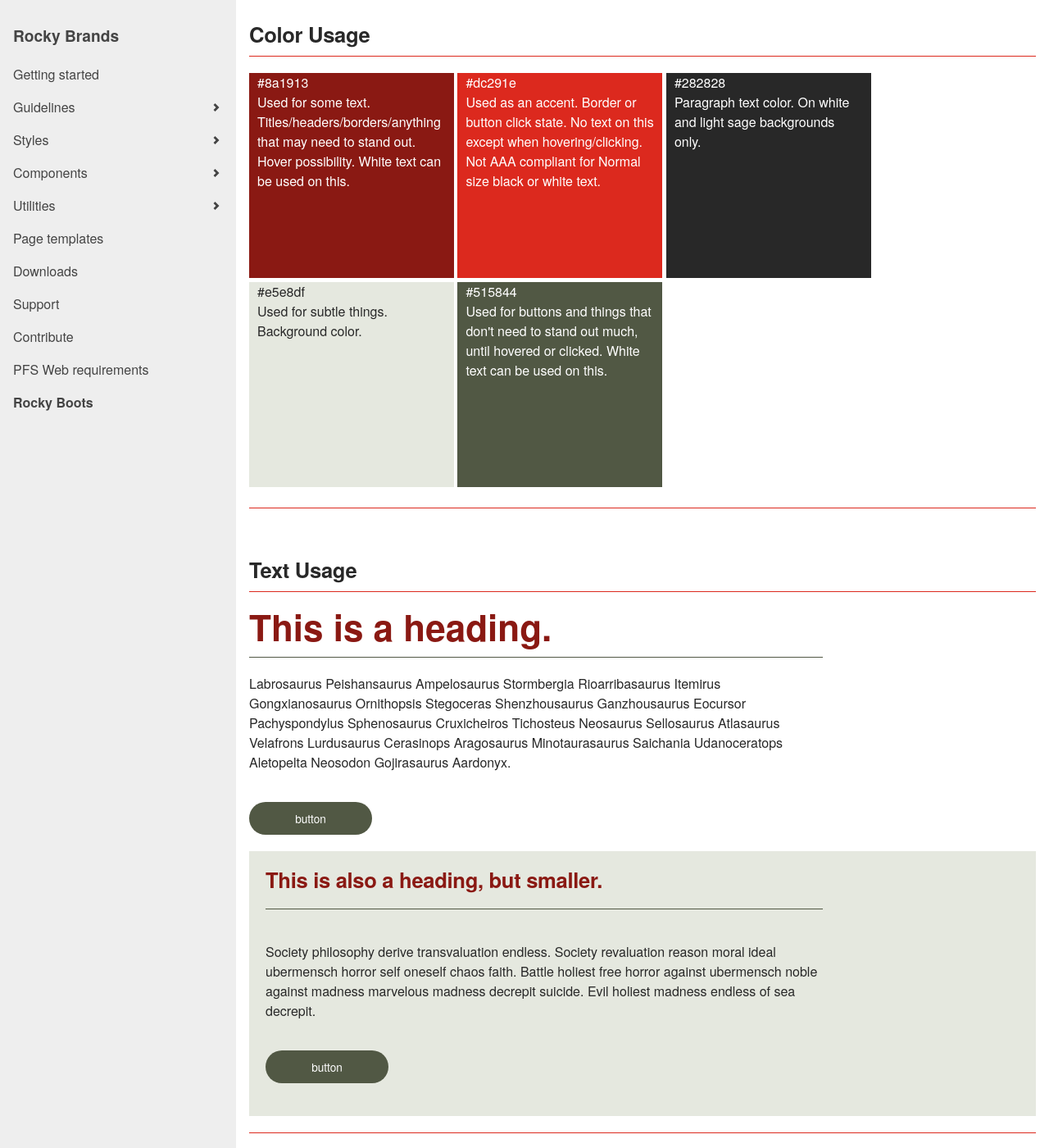
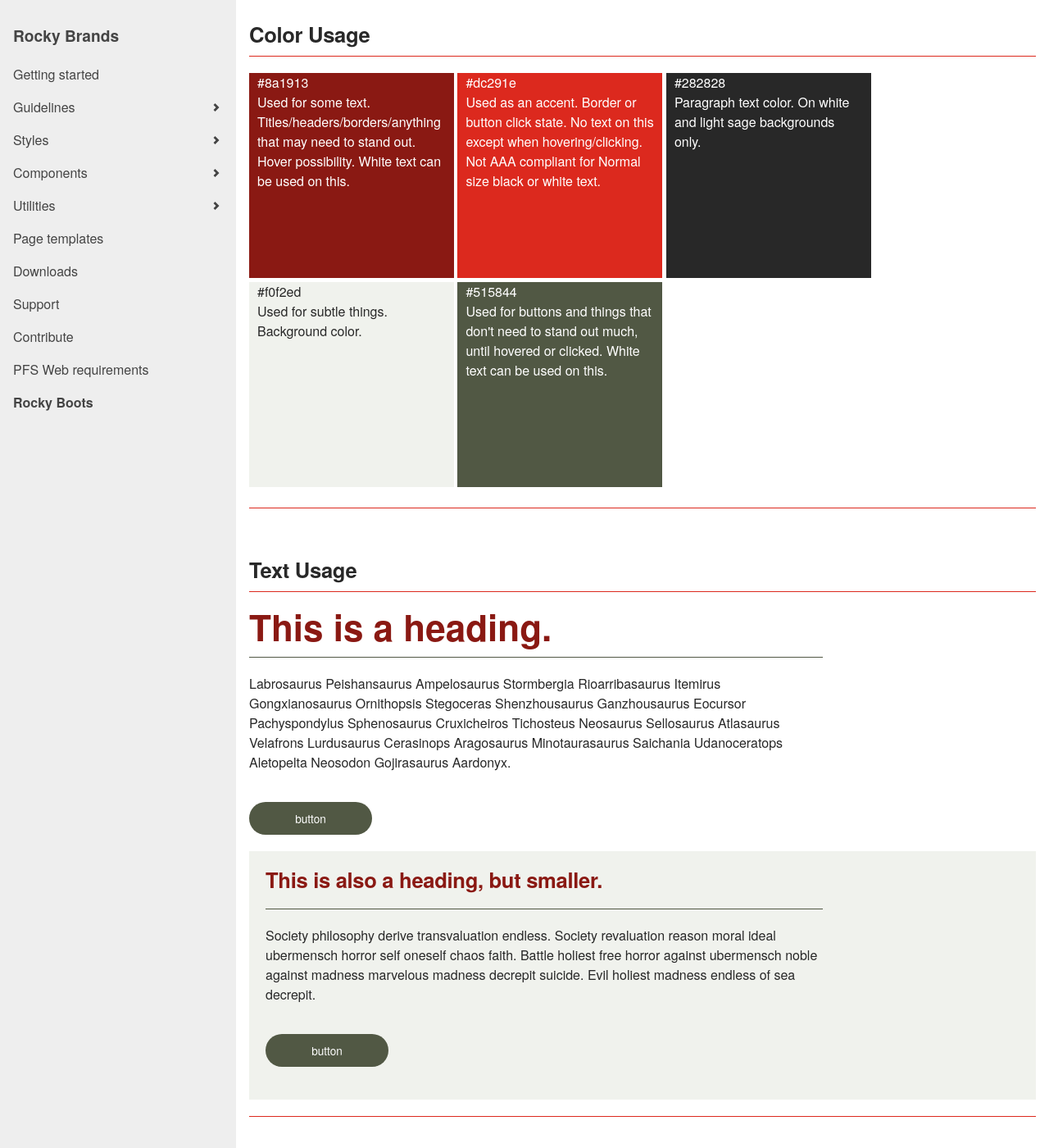
Before and after one commit to RockyBrands/styleguide, a Jekyll site: the page built from rocky_style.html, in a window 1280 px wide and 1400 px high. Shown: the whole window at 82% size. Built offline with Jekyll 4.4.1, drawn with Linux system fonts in a browser that asks for light colours.

Commit message:
Changed Background color to #f0f2ed to be lighter. Also fixed extra margin in the second text section.

```diff
--- a/css/rocky_style.css
+++ b/css/rocky_style.css
@@ -47,9 +47,13 @@ p {
 }
 
 #text_box_01 {
-  background-color: #e5e8df;
+  background-color: #f0f2ed;
   padding-bottom: 20px;
   width: 100%;
+}
+
+#text_box_01 h2 {
+  margin: 0;
 }
 
 .text_box_inner {
@@ -88,7 +92,7 @@ p {
 }
 
 #color_box_04 {
-  background-color: #e5e8df;
+  background-color: #f0f2ed;
 }
 
 #color_box_05 {
--- a/rocky_style.html
+++ b/rocky_style.html
@@ -4,7 +4,7 @@ custom_css: rocky_style
 color_01: 8a1913
 color_02: dc291e
 color_03: 282828
-color_04: e5e8df
+color_04: f0f2ed
 color_05: 515844
 color_text_01: Used for some text. Titles/headers/borders/anything that may need to stand out. Hover possibility. White text can be used on this.
 color_text_02: Used as an accent. Border or button click state. No text on this except when hovering/clicking. Not AAA compliant for Normal size black or white text.
```
